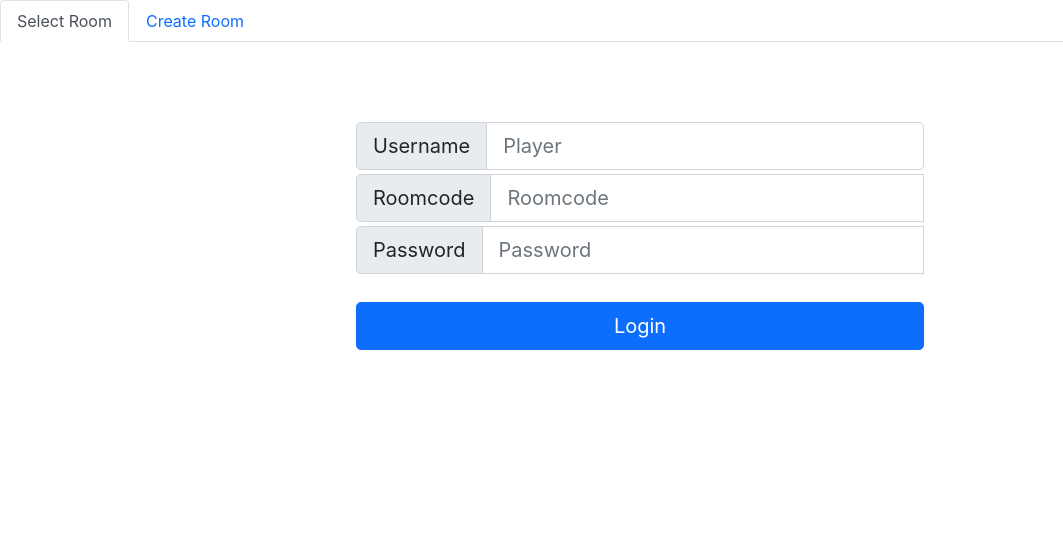
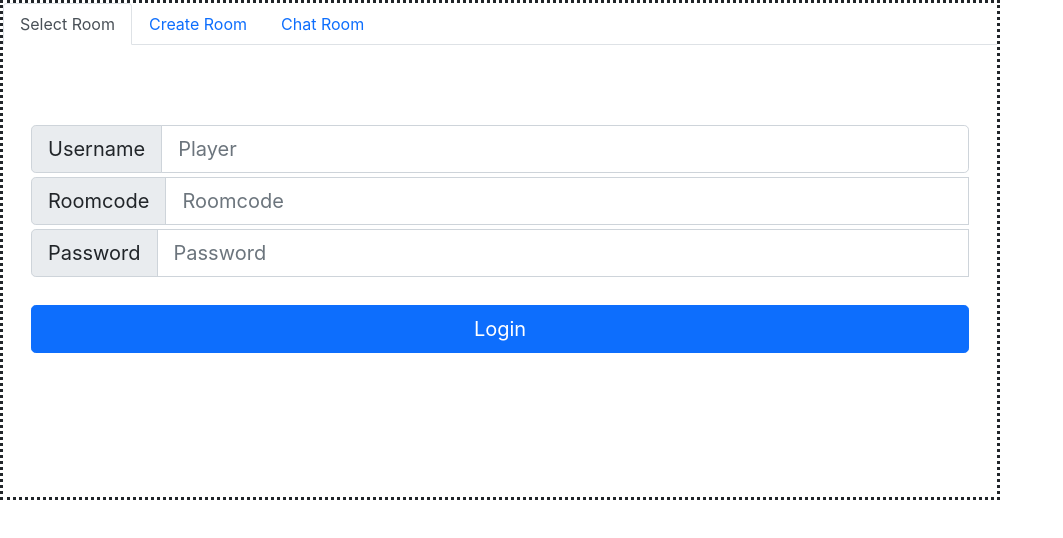
Before and after one commit to n1mb0606/Simple-Chat, a React (Create React App) app in the folder my-app/: page / in a window 1280 px wide. Shown: the top 538 px of the page, without its empty margins (0-1063 px from the left). Built offline with nearby package versions, Linux system fonts and the light colour scheme; no server answers.

Commit message:
Modularize chat app

```diff
--- a/my-app/src/App.css
+++ b/my-app/src/App.css
@@ -1,20 +1,95 @@
-#form { background: rgba(0, 0, 0, 0.15); padding: 0.25rem; position: fixed; bottom: 0; left: 0; right: 0; display: flex; height: 3rem; box-sizing: border-box; backdrop-filter: blur(10px); }
-#input { border: none; padding: 0 1rem; flex-grow: 1; border-radius: 1rem; margin: 0.25rem; }
-#input:focus { outline: none; }
-#form > button { border: none; padding: 0 1rem; margin: 0.25rem; border-radius: 3px; outline: none; color: #fff; }
-
-#messages { list-style-type: none; margin: 0; padding: 0; word-break: break-all;  display: flex}
-
-
-#user_input {height: 440; justify-content: space-around;}
-Button:active Button:focus {
-  box-shadow: none;
+html{
+  height: 100%;
+  max-height: none;
+  max-width: none;
+}
+.container {
+  padding: 1rem;
+}
+div{
+  max-width: inherit;
+  max-height: inherit;
+}
+body {
+  font-family: -apple-system,
+    BlinkMacSystemFont,
+    "Segoe UI",
+    Roboto,
+    Oxygen-Sans,
+    Ubuntu,
+    Cantarell,
+    "Helvetica Neue",
+    sans-serif;
+  font-weight: normal;
+  margin: 0;
+  max-height: 100%;
+  height: 100%;
+  width: 100%;
+}
+.chat-app-wrapper{
+  border-style: dotted;
+  width: 1000px;
+  height: 500px;
+}
+.pannel-wrapper{
+  height: inherit;
+}
+.tab-content{
+  height: calc(100% - 58px);
+}
+.tab-content::-webkit-scrollbar {
+  width: 5px;
+}
+.tab-content::-webkit-scrollbar-thumb{
+  background-color: #A8A8A8;
+  border-radius: 1rem;
+}
+#RoomTabs-tabpane-Chat_Main{
+  height: 100%;
 }
 
-Form.form{
+.chat-main {
+  position: relative;
+  display: flex;
+  flex-direction: row;
+  height: 100%;
+  width: 100%;
+  padding-left: 4px;
+  padding-right: 4px;
+  padding-bottom: 4px;
+}
+.user-list{
+  width: 300px;
+  height:100%;
+  margin-right: 5px;
+}
+.user-list-users{
+  overflow: auto;
+  height: 100%;
+}
+.user-list-users::-webkit-scrollbar {
+  width: 5px;
+}
+.user-list-users::-webkit-scrollbar-thumb{
+  background-color: #A8A8A8;
+  border-radius: 1rem;
+}
+.messages_wrapper{
+  border: 1px solid rgba(0,0,0,.125);
+  border-radius: .25rem;
+  flex-direction: row;
+  height: 100%;
+  width: calc(100% - 300px);
+}
+.messages{
+  height: 100%;
+  width: 100%;
+}
+.form{
   background-color: whitesmoke;
+  width: 100%;
   padding: 0.5rem 1rem ;
-  position: fixed;
+  position: relative;
   bottom: 0; left: 0; right: 0;
   backdrop-filter: blur(10px);
   display: inline-flex;
@@ -29,15 +104,25 @@ Form.form{
 .imessage {
   background-color: #fff;
   border: 0px solid #e5e5ea;
+  margin-left: 0;
+  margin-right: 0px;
+  width: 100%;
+  height: calc(100% - 54px);
   display: flex;
   flex-direction: column;
   font-family: "SanFrancisco";
   font-size: 1.25rem;
-  margin-bottom: 54px;
+  overflow: auto;
   padding: 0.5rem 1.5rem;
   box-sizing: border-box;
 }
-
+.imessage::-webkit-scrollbar {
+  width: 5px;
+}
+.imessage::-webkit-scrollbar-thumb{
+  background-color: #A8A8A8;
+  border-radius: 1rem;
+}
 .imessage p {
   border-radius: 1.15rem;
   line-height: 1.25;
@@ -160,25 +245,7 @@ p[class^="from-"].emoji::before {
     url("https://cdn.rawgit.com/AllThingsSmitty/fonts/25983b71/SanFrancisco/sanfranciscodisplay-regular-webfont.woff") format("woff");
 }
 
-body {
-  font-family: -apple-system,
-    BlinkMacSystemFont,
-    "Segoe UI",
-    Roboto,
-    Oxygen-Sans,
-    Ubuntu,
-    Cantarell,
-    "Helvetica Neue",
-    sans-serif;
-  font-weight: normal;
-  margin: 0;
-}
 
-.container {
-  margin: 0 auto;
-  max-width: 600px;
-  padding: 1rem;
-}
 
 .comment {
   color: #222;
@@ -188,24 +255,3 @@ body {
   max-width: 100%;
   padding: 0;
 }
-
-@media screen and (max-width: 800px) {
-  body {
-    margin: 0 0.5rem;
-  }
-
-  .container {
-    padding: 0.5rem;
-  }
-
-  .imessage {
-    font-size: 1.05rem;
-    margin: 0 auto 1rem;
-    max-width: 600px;
-    padding: 0.25rem 0.875rem;
-  }
-
-  .imessage p {
-    margin: 0.5rem 0;
-  }
-}
--- a/my-app/src/component/MainPage.js
+++ b/my-app/src/component/MainPage.js
@@ -11,11 +11,14 @@ import{
     Row,
     Tabs,
     Tab,
-    Alert
+    Alert,
+    ListGroup,
+    Card
 } from 'react-bootstrap'
+import CardHeader from 'react-bootstrap/esm/CardHeader';
 const crypto  = require('crypto');
 
-class ChatMain extends React.Component{
+class MessageArea extends React.Component{
   constructor(props){
     super(props);
     this.SubmitMessages = this.SubmitMessages.bind(this);
@@ -28,7 +31,8 @@ class ChatMain extends React.Component{
       this.setState((state) => {
         return { message_list: state.message_list.concat([msg_obj])};
       });
-      window.scrollTo(0, document.body.scrollHeight);
+      let obj = document.getElementById('imessage_box');
+      obj.scrollTop = obj.scrollHeight;
     });
   }
 
@@ -83,13 +87,14 @@ class ChatMain extends React.Component{
       }
   }
     return(
-      <div>
+      <div className="messages_wrapper">
         <div className="messages">
-          <div class="imessage">
+          <div id="imessage_box" class="imessage">
           {messageDisplay}
+
           </div>
           <Form className="form" onSubmit={this.SubmitMessages}>
-            <InputGroup size="">
+            <InputGroup>
               <Form.Control type="text" value={this.state.msg} onChange={this.handleChange} autoComplete="off"/>
               <Button type="submit">Send</Button>
             </InputGroup>
@@ -99,5 +104,42 @@ class ChatMain extends React.Component{
     );
   }
 }
-
+class UserList extends React.Component{
+  constructor(props){
+    super(props);
+    this.state = { user_list: []}
+  }
+  componentDidMount() {
+    socket.on('user_list', (userList) => {
+      this.setState({user_list: userList});
+    });
+  }
+  render(){
+    const renderedUserList = this.state.user_list.map((user) => {
+      return (<ListGroup.Item>{user}</ListGroup.Item>);
+    })
+    return(
+      <div className="user-list">
+        <Card>
+        <CardHeader>User List</CardHeader>
+        <div className="user-list-users">
+          <ListGroup>
+            {renderedUserList}
+          </ListGroup>
+        </div>
+        </Card>
+      </div>
+    );
+  }
+}
+class ChatMain extends React.Component{
+  render(){
+    return(
+      <div className="chat-main">
+        <UserList />
+        <MessageArea />
+      </div>
+    );
+  }
+}
 export default ChatMain;
--- a/my-app/src/component/RoomManage.js
+++ b/my-app/src/component/RoomManage.js
@@ -13,6 +13,7 @@ import{
     Alert
 } from 'react-bootstrap'
 import socket from '../socket'
+import ChatMain from './MainPage';
 
 class RoomCreate extends React.Component{
     constructor(props){
@@ -87,8 +88,8 @@ class RoomSelect extends React.Component{
     componentDidMount() {
         socket.on('room', (lgdin) => {
             this.setState({lgdin: lgdin});
-            if(this.state.lgdin)
-                this.props.roomSelecter();
+            // if(this.state.lgdin)
+            //     this.props.roomSelecter();
         });
 
     }
@@ -191,13 +192,16 @@ class RoomManage extends React.Component{
     }
     render(){
         return(
-            <div>
+            <div className="chat-app-wrapper">
                 <Tabs defaultActiveKey="Select_Room" id="RoomTabs" variant="tabs" className="mb-3">
-                    <Tab eventKey="Select_Room" title="Select Room">
+                    <Tab className="inheirt-height-wrapper" eventKey="Select_Room" title="Select Room">
                         <RoomSelect roomSelecter={this.props.roomSelecter}/>
                     </Tab>
                     <Tab eventKey="Create_Room" title="Create Room">
                         <RoomCreate />
+                    </Tab>
+                    <Tab eventKey="Chat_Main" title="Chat Room">
+                        <ChatMain />
                     </Tab>
                 </Tabs>
             </div>
```
Also changed, not shown: 1 other file (tests, documents, lock files or other folders).
